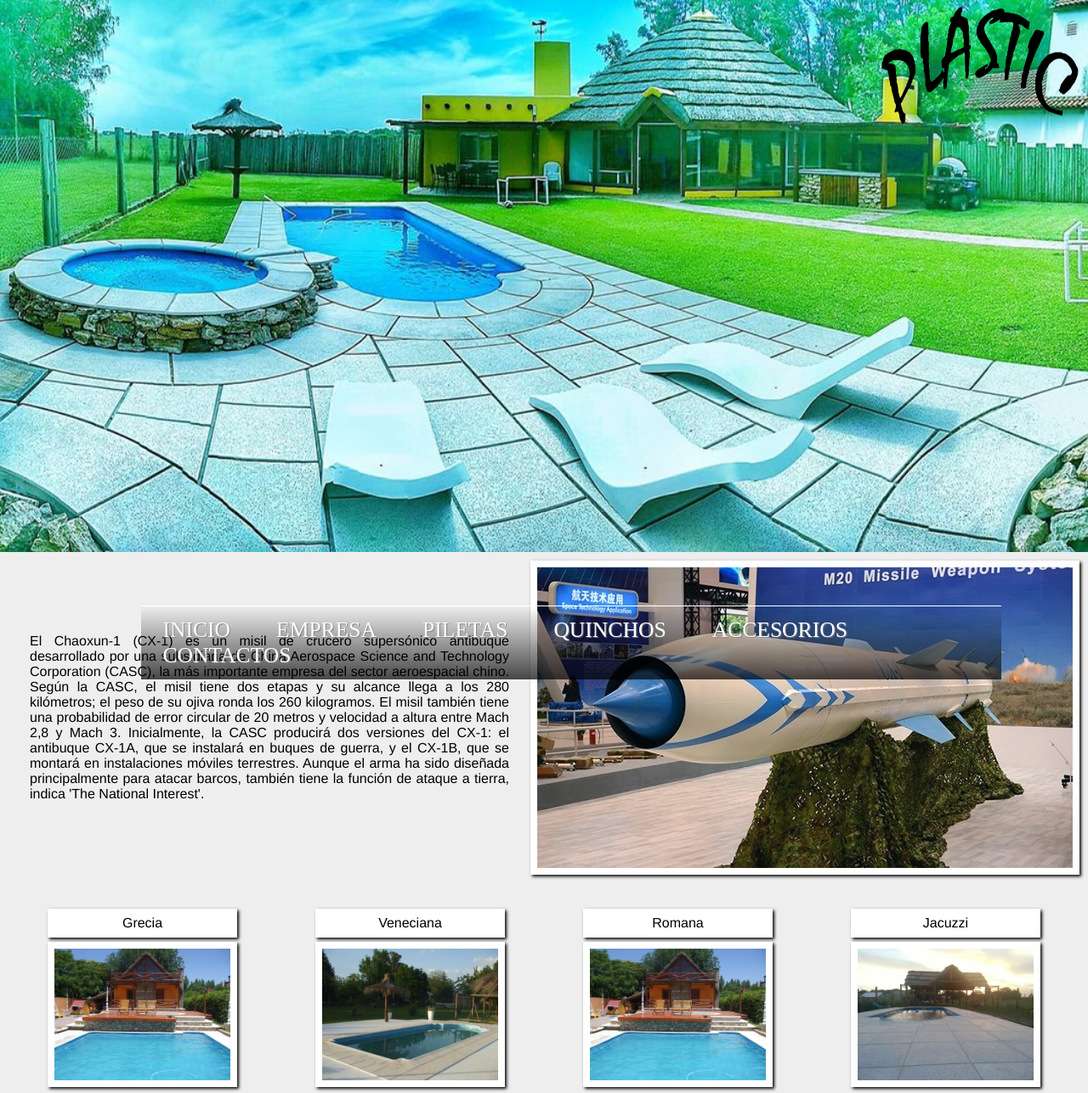
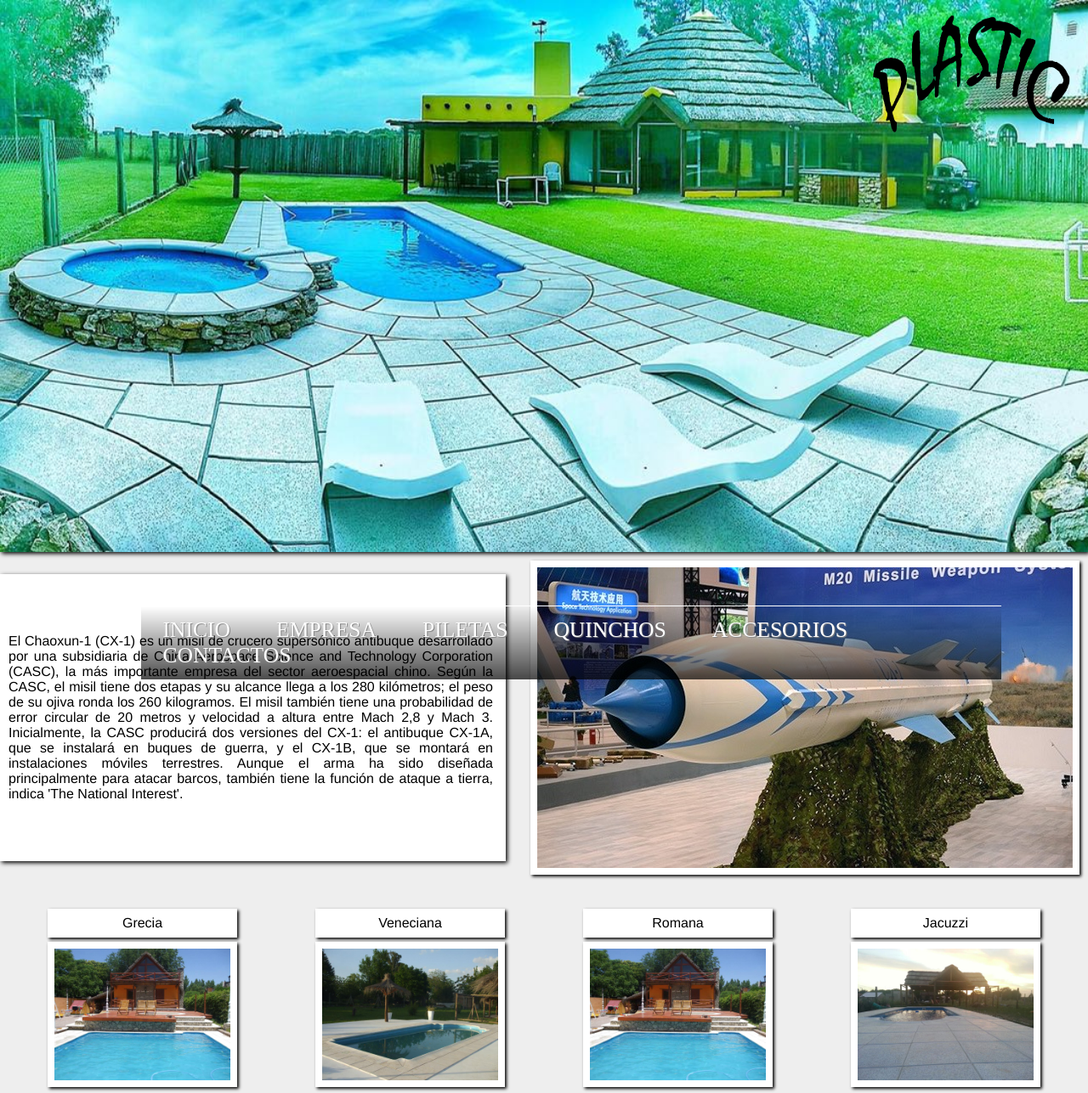
Before and after one commit to SosaToledo/piletasplastic, a website: page index.html in a window 1280 px wide. Shown: the top 1287 px of the page at 85% size. Drawn offline with Linux system fonts and the light colour scheme.

Commit message:
cambios menores

```diff
--- a/css/piletasplastic.css
+++ b/css/piletasplastic.css
@@ -9,16 +9,14 @@ body{
 }
 p{
 	text-align: center;
-  font-family: 'Helvetica Neue', Helvetica, sans-serif;
+  	font-family: 'Helvetica Neue', Helvetica, sans-serif;
 	width: 75%;
 }
-/*.contenedorVertical > img{
-	height: 150px;
-	width: 200px;
-}*/
+
 #logo{
 	position: absolute;
-	right: 0;
+	right: 10px;
+	top: 10px;
 	height: 20%;
 	width: 20%;
 }
@@ -27,6 +25,7 @@ p{
 	width: 100%;
 	height: 650px;
 	background-size: cover;
+	box-shadow: 2px 2px 5px;
 }
 .contenedor{
 	display: flex;
@@ -47,7 +46,9 @@ p{
 .nuestraEmpresa{
 	margin: auto;
 	text-align: justify;
-	padding: 25px;
+	padding: 70px 15px 70px 10px;
+	background-color: white;
+	box-shadow: 2px 2px 5px ;
 }
 .imagenEmpresa{
 	margin: auto;
--- a/index.html
+++ b/index.html
@@ -2,17 +2,15 @@
 <html>
 <head>
 	<title>Piletas Plastic</title>
-	<link rel="stylesheet" type="text/css" href="css/piletasplastic.css"></link>
+	<link rel="shortcut icon" href="favicon.ico">
 </head>
-
-
 <!-- ACA VA UNA PRUEBA DE LA GALERIA -->
 <!-- Responsive viewport for smartphone devices -->
 <meta name="viewport" content="width=device-width, initial-scale=1, maximum-scale=1">
 <!-- least.js 2 CSS file -->
 <link href="src/css/least.min.css" rel="stylesheet" />
 <!--  -->
-
+<link rel="stylesheet" type="text/css" href="css/piletasplastic.css"></link>
 <body>
 	<nav id="barra" class="">
     <ul>
@@ -28,8 +26,8 @@
 		<img id="logo" src="img/logoTransparente.png">
 	</div>
 
-	<div id="contenedorEMP" class="contenedor">
-		<p class="nuestraEmpresa">
+	<div id="contenedorEMP" class="contenedor" style="padding-left: 0px;">
+		<p class="nuestraEmpresa" style="margin-right: 29px;">
 			El  Chaoxun-1 (CX-1) es un misil de crucero supersónico antibuque desarrollado por una subsidiaria de China Aerospace Science and Technology Corporation (CASC), la más importante empresa del sector aeroespacial chino.
 
 			Según la CASC, el misil tiene dos etapas y su alcance llega a los 280 kilómetros; el peso de su ojiva ronda los 260 kilogramos. El misil también tiene una probabilidad de error circular de 20 metros y velocidad a altura entre Mach 2,8 y Mach 3.
@@ -38,7 +36,7 @@
 		</p>
 		<img class="imagenEmpresa card" src="img/misil.jpg">
 	</div>
-	<dir id="contenedorPIS" class="contenedor" style="background-color: #EEEEEE;">
+	<dir id="contenedorPIS" class="contenedor" >
 		<div class="contenedorVertical"><p class="card">Grecia</p>
 			<img class="item-flex card" src="img/pile/pile02.jpg">
 			<img class="item-flex card" src="img/pile/pile01.jpg">
```
